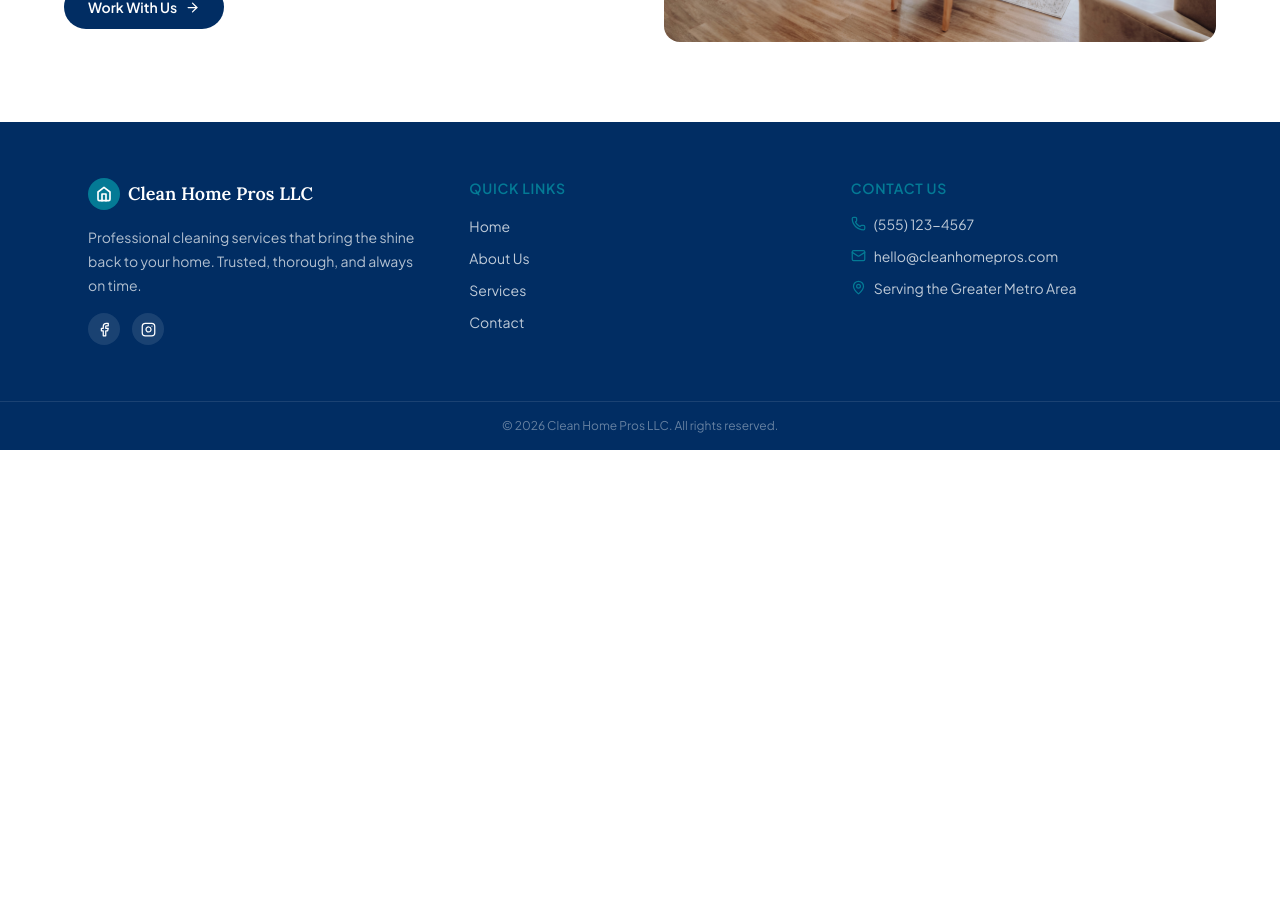
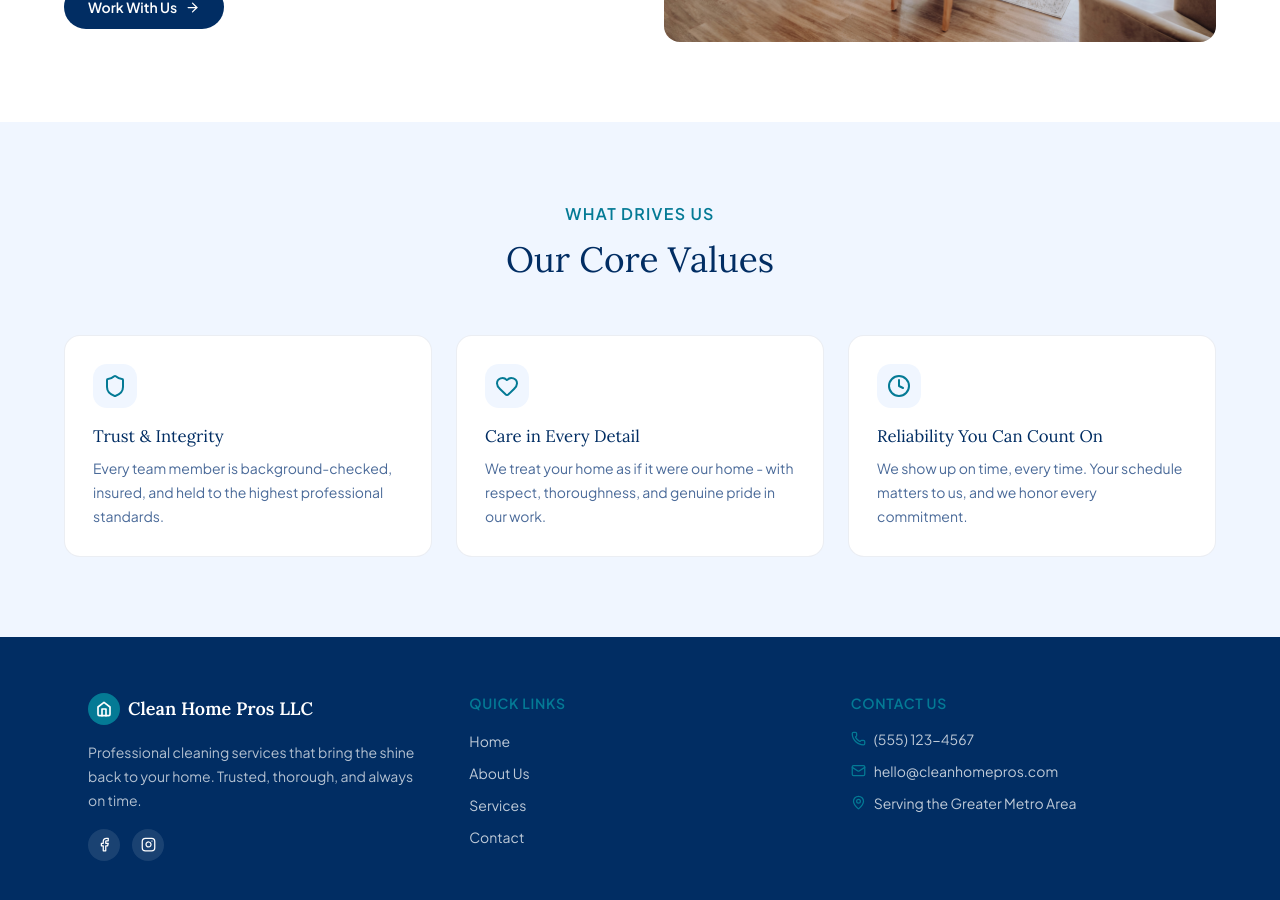
Before and after one commit to rmathew21/clean-home-pros, a Next.js app: page /about in a window 1280 px wide. Shown: the part 900-1800 px from the top of the page. Before the commit the page ends 1350 px from the top, so only its background shows below. Built offline with nearby package versions, Linux system fonts and the light colour scheme.

Commit message:
feat: added Values section to AboutPage

```diff
--- a/components/AboutPage.tsx
+++ b/components/AboutPage.tsx
@@ -151,6 +151,74 @@ export function AboutPage() {
           </div>
         </div>
       </section>
+
+      {/* Values */}
+      <section style={{ backgroundColor: "#f0f6ff" }} className="py-20 px-6">
+        <div className="max-w-6xl mx-auto">
+          <div className="text-center mb-12">
+            <p
+              style={{
+                fontFamily: "var(--font-jakarta), sans-serif",
+                color: "#047A95",
+                fontWeight: 600,
+                letterSpacing: "0.08em",
+              }}
+              className="text xs uppercase mb-2"
+            >
+              What Drives Us
+            </p>
+            <h2
+              style={{
+                fontFamily: "var(--font-lora), serif",
+                color: "#012D63",
+                fontSize: "clamp(1.6rem, 3vw, 2.2rem)",
+              }}
+            >
+              Our Core Values
+            </h2>
+          </div>
+          <div className="grid grid-cols-1 md:grid-cols-3 gap-6">
+            {values.map((v) => (
+              <div
+                key={v.title}
+                style={{
+                  backgroundColor: "#fff",
+                  border: "1px solid rgba(1,45,99,0.08)",
+                  borderRadius: "1rem",
+                }}
+                className="p-7"
+              >
+                <div
+                  style={{ backgroundColor: "#f0f6ff" }}
+                  className="w-11 h-11 rounded-xl flex items-center justify-center mb-4"
+                >
+                  {v.icon}
+                </div>
+                <h3
+                  style={{
+                    fontFamily: "var(--font-lora), serif",
+                    color: "#012D63",
+                    fontSize: "1.05rem",
+                  }}
+                  className="mb-2"
+                >
+                  {v.title}
+                </h3>
+                <p
+                  style={{
+                    fontFamily: "var(--font-jakarta), sans-serif",
+                    color: "#4a6a99",
+                    lineHeight: 1.7,
+                  }}
+                  className="text-sm"
+                >
+                  {v.desc}
+                </p>
+              </div>
+            ))}
+          </div>
+        </div>
+      </section>
     </div>
   );
 }
```
